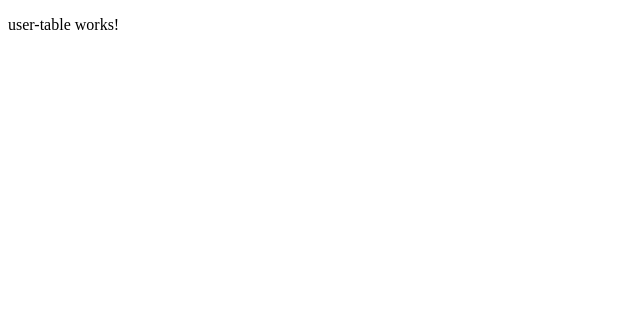
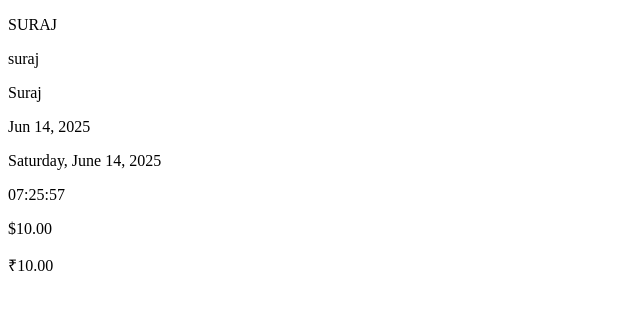
Before and after one commit to surajkanwale78/Angular_base_setup_19, an Angular app: page / in a window 1280 px wide. Shown: the top 310 px of the page, without its empty margins (0-640 px from the left). Built offline with nearby package versions, Linux system fonts and the light colour scheme.

Commit message:
Added bulit in pipe

```diff
--- a/src/app/components/user-table/user-table.component.html
+++ b/src/app/components/user-table/user-table.component.html
@@ -1 +1,12 @@
-<p>user-table works!</p>
+<!-- <p>user-table works!</p> -->
+<p>{{title | uppercase}}</p>
+<p>{{title | lowercase}}</p>
+<p>{{title | titlecase}}</p>
+
+
+<p>{{today | date}}</p>
+<p>{{today | date:"fullDate"}}</p>
+<p>{{today | date:"hh:mm:ss"}}</p>
+
+<p>{{amount |currency}}</p>
+<p>{{amount |currency:"INR"}}</p>
--- a/src/app/components/user-table/user-table.component.ts
+++ b/src/app/components/user-table/user-table.component.ts
@@ -1,11 +1,14 @@
+import { CommonModule } from '@angular/common';
 import { Component } from '@angular/core';
 
 @Component({
   selector: 'app-user-table',
-  imports: [],
+  imports: [CommonModule],
   templateUrl: './user-table.component.html',
   styleUrl: './user-table.component.css'
 })
 export class UserTableComponent {
-
+title = "Suraj";
+today = new Date ();
+amount = 10;
 }
```
